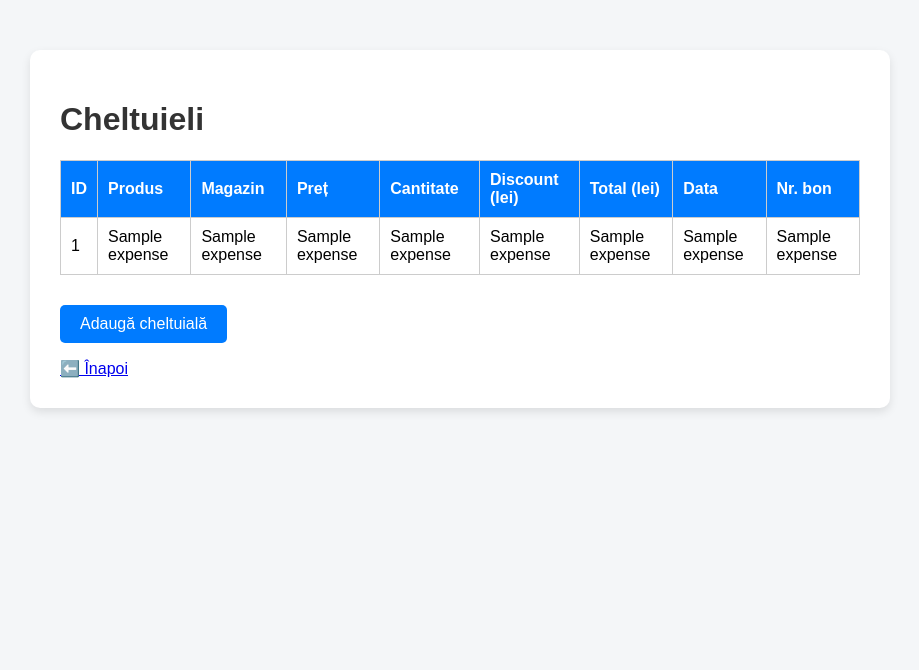
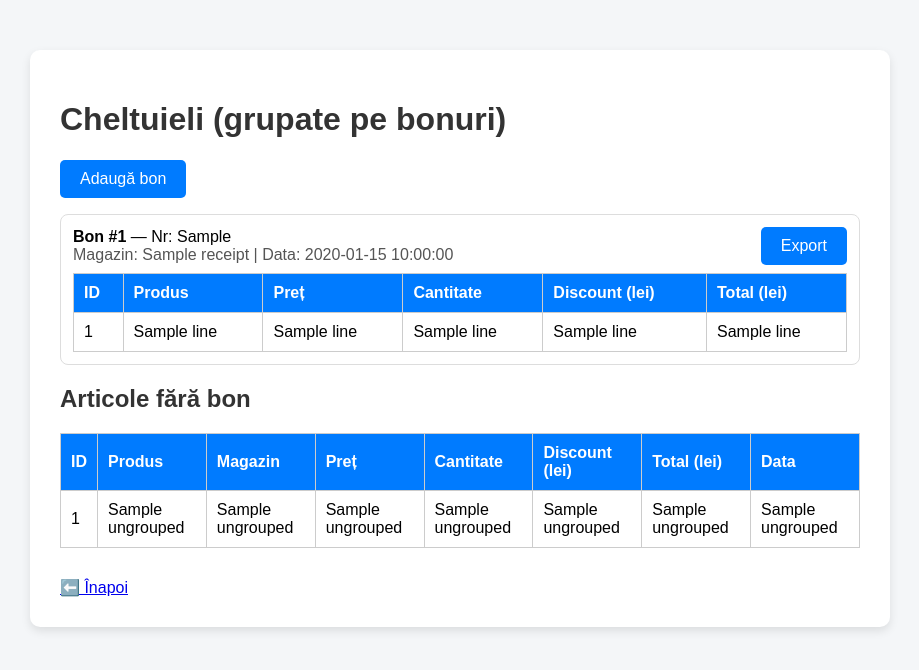
Before and after one commit to orlandor88/expenses_project, a Flask app: template templates/cheltuieli.html in a window 1280 px wide. Shown: the part 38-708 px from the top of the page, without its empty margins (180-1099 px from the left). Run offline with Flask 3, Linux system fonts and the light colour scheme; the template is opened without the code that fills it: most values are stand-ins (such as "Sample title", 1, 10 or a date in 2020).

Commit message:
Group expenses by receipt in /cheltuieli and render ungrouped lines

```diff
--- a/app_web.py
+++ b/app_web.py
@@ -537,8 +537,45 @@ def add_expense_route():
 @app.route('/cheltuieli')
 def cheltuieli():
     """Page that lists all expenses."""
-    expenses = get_expenses()
-    return render_template('cheltuieli.html', expenses=expenses)
+    # Group by receipts: fetch receipts and their lines, plus ungrouped lines
+    conn = sqlite3.connect('expenses.db')
+    cursor = conn.cursor()
+    # fetch receipts with store name
+    cursor.execute("""
+        SELECT r.id, r.nr_bon, r.date, s.id, s.name
+        FROM receipts r
+        LEFT JOIN stores s ON r.store_id = s.id
+        ORDER BY r.date DESC, r.id DESC
+    """)
+    receipts = []
+    rows = cursor.fetchall()
+    for r in rows:
+        rid, nr_bon, rdate, store_id, store_name = r
+        # fetch lines for this receipt
+        cursor.execute("""
+            SELECT e.id, p.name, e.price, e.quantity, IFNULL(e.discount,0) as discount,
+                   (e.price * e.quantity - IFNULL(e.discount,0)) AS total, e.date
+            FROM expenses e
+            LEFT JOIN products p ON e.product_id = p.id
+            WHERE e.receipt_id = ?
+            ORDER BY e.id
+        """, (rid,))
+        lines = cursor.fetchall()
+        receipts.append({'id': rid, 'nr_bon': nr_bon, 'date': rdate, 'store_id': store_id, 'store_name': store_name, 'lines': lines})
+
+    # fetch ungrouped expenses (no receipt)
+    cursor.execute("""
+        SELECT e.id, p.name, s.name, e.price, e.quantity, IFNULL(e.discount,0) as discount,
+               (e.price * e.quantity - IFNULL(e.discount,0)) AS total, e.date
+        FROM expenses e
+        LEFT JOIN products p ON e.product_id = p.id
+        LEFT JOIN stores s ON e.store_id = s.id
+        WHERE e.receipt_id IS NULL
+        ORDER BY e.date DESC
+    """)
+    ungrouped = cursor.fetchall()
+    conn.close()
+    return render_template('cheltuieli.html', receipts=receipts, ungrouped=ungrouped)
 
 # === Funcții auxiliare pentru rapoarte ===
 def get_date_filter_clause(start_date=None, end_date=None):
--- a/templates/cheltuieli.html
+++ b/templates/cheltuieli.html
@@ -15,9 +15,58 @@
         <a href="/reports/stores">Rapoarte pe magazine</a>
     </div>
     <div class="container">
-        <h1>Cheltuieli</h1>
+        <h1>Cheltuieli (grupate pe bonuri)</h1>
 
         <section class="section">
+            <p><a href="/record_expense" class="btn">Adaugă bon</a></p>
+
+            {% if receipts %}
+                {% for r in receipts %}
+                    <div style="border:1px solid #ddd; padding:12px; margin-bottom:12px; border-radius:8px;">
+                        <div style="display:flex; justify-content:space-between; align-items:center;">
+                            <div>
+                                <strong>Bon #{{ r.id }}</strong>
+                                {% if r.nr_bon %} — Nr: {{ r.nr_bon }}{% endif %}
+                                <div style="color:#555">Magazin: {{ r.store_name or '—' }} | Data: {{ r.date or '—' }}</div>
+                            </div>
+                            <div>
+                                <a class="btn" href="#" onclick="return false;">Export</a>
+                            </div>
+                        </div>
+                        <table style="margin-top:8px;">
+                            <thead>
+                                <tr>
+                                    <th>ID</th>
+                                    <th>Produs</th>
+                                    <th>Preț</th>
+                                    <th>Cantitate</th>
+                                    <th>Discount (lei)</th>
+                                    <th>Total (lei)</th>
+                                </tr>
+                            </thead>
+                            <tbody>
+                                {% for line in r.lines %}
+                                    <tr>
+                                        <td>{{ line[0] }}</td>
+                                        <td>{{ line[1] }}</td>
+                                        <td>{{ line[2] }}</td>
+                                        <td>{{ line[3] }}</td>
+                                        <td>{{ line[4] }}</td>
+                                        <td>{{ line[5] }}</td>
+                                    </tr>
+                                {% else %}
+                                    <tr><td colspan="6">Nicio linie înregistrată</td></tr>
+                                {% endfor %}
+                            </tbody>
+                        </table>
+                    </div>
+                {% endfor %}
+            {% else %}
+                <p>Nu există bonuri înregistrate.</p>
+            {% endif %}
+
+            {% if ungrouped and ungrouped|length > 0 %}
+                <h2>Articole fără bon</h2>
                 <table>
                     <thead>
                         <tr>
@@ -29,11 +78,10 @@
                             <th>Discount (lei)</th>
                             <th>Total (lei)</th>
                             <th>Data</th>
-                        <th>Nr. bon</th>
                         </tr>
                     </thead>
                     <tbody>
-                    {% for e in expenses %}
+                        {% for e in ungrouped %}
                             <tr>
                                 <td>{{ e[0] }}</td>
                                 <td>{{ e[1] }}</td>
@@ -43,16 +91,15 @@
                                 <td>{{ e[5] }}</td>
                                 <td>{{ e[6] }}</td>
                                 <td>{{ e[7] }}</td>
-                            <td>{{ e[8] }}</td>
                             </tr>
                         {% else %}
-                        <tr><td colspan="9">Nicio cheltuială înregistrată</td></tr>
+                            <tr><td colspan="8">Nicio cheltuială fără bon</td></tr>
                         {% endfor %}
                     </tbody>
                 </table>
+            {% endif %}
         </section>
 
-        <p><a href="/record_expense" class="btn">Adaugă cheltuială</a></p>
         <a href="/">⬅️ Înapoi</a>
     </div>
 </body>
```
Lines whose indentation alone changed are shown as unchanged.
